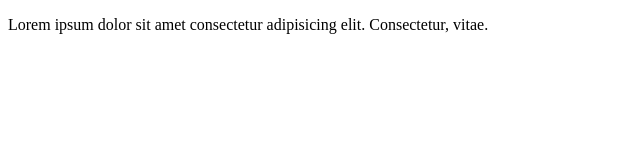
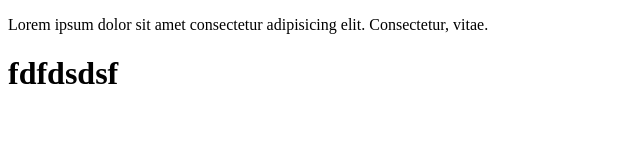
Before and after one commit to AfrozaAmin/fashion, a plain HTML site: page dress.html in a window 1280 px wide. Shown: the whole page, without its empty margins (0-640 px from the left). Drawn offline with Linux system fonts and the light colour scheme.

Commit message:
Added loge

```diff
--- a/dress.html
+++ b/dress.html
@@ -7,5 +7,6 @@
 </head>
 <body>
     <p>Lorem ipsum dolor sit amet consectetur adipisicing elit. Consectetur, vitae.</p>
+    <h1>fdfdsdsf</h1>
 </body>
 </html>
```
